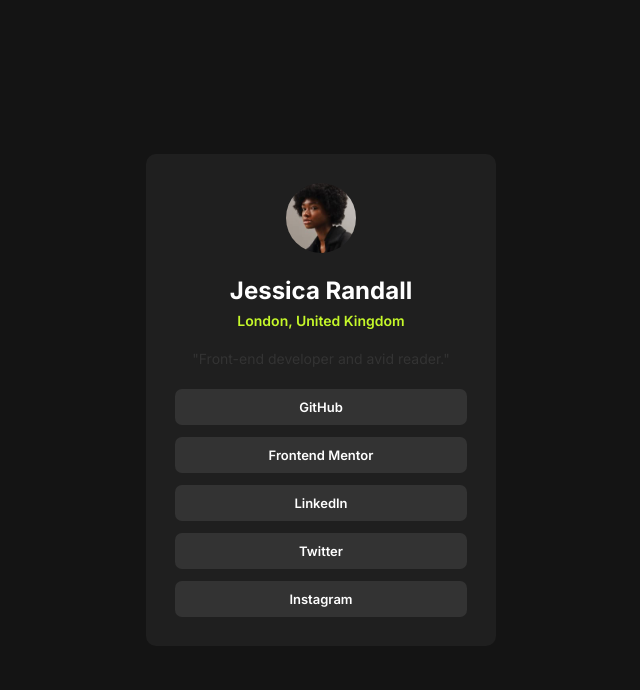
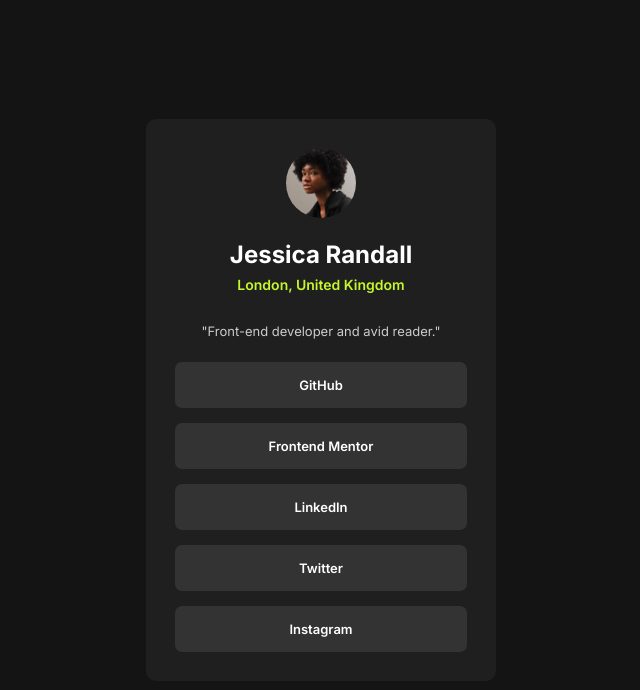
Before and after one commit to L3pereira/frontend-testing, a plain HTML site: page social-links-profile/index.html in a window 1280 px wide. Shown: the whole page, without its empty margins (319-959 px from the left). Drawn offline with Linux system fonts and the light colour scheme.

Commit message:
style fixing

```diff
--- a/social-links-profile/style.css
+++ b/social-links-profile/style.css
@@ -31,7 +31,7 @@ body {
   display: flex;
   flex-direction: column;
   align-items: center;
-  gap: 21px;
+  gap: 20px;
 }
 
 .card .profile-img {
@@ -65,11 +65,12 @@ body {
 }
 
 .card .bio {
-  font-size: 14px;
+  font-size: 13px;
   font-weight: 400;
-  line-height: 140%;
+  line-height: 150%;
   text-align: center;
-  color: var(--grey-700);
+  color: hsl(0, 1%, 80%);
+  margin-top: 10px;
 }
 
 .card .social-links {
@@ -77,7 +78,7 @@ body {
   display: flex;
   flex-direction: column;
   align-items: center;
-  gap: 12px;
+  gap: 15px;
 }
 
 .card .social-links .social-link {
@@ -89,5 +90,5 @@ body {
   font-size: 13px;
   font-weight: 600;
   border-radius: 7px;
-  padding: 10px 0px;
+  padding: 15px 0px;
 }
```
Also changed, not shown: social-links-profile/screenshot.PNG.
